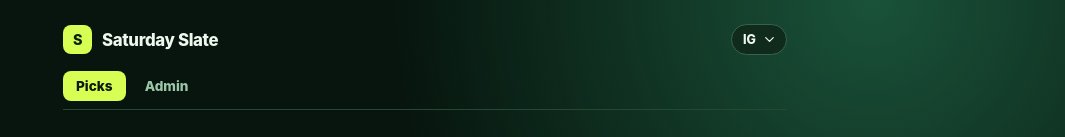
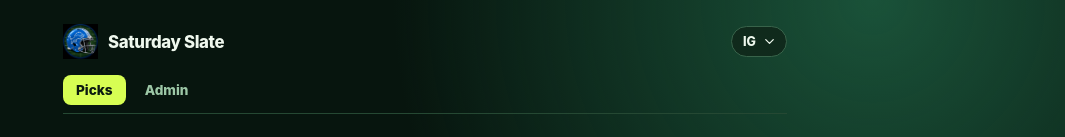
Before and after one commit to ihgold487/football-app, a React (Vite) app: page / in a window 1280 px wide. Shown: the top 137 px of the page, without its empty margins (215-1280 px from the left). Built offline with nearby package versions, Linux system fonts and the light colour scheme.

Commit message:
Add Wolverines to Lions helmet launch animation

```diff
--- a/src/App.jsx
+++ b/src/App.jsx
@@ -5,6 +5,8 @@ import { loadEspnFbsGames } from "./data/providers/espn";
 
 const LOCAL_PICKS_KEY = "saturday-slate-demo-picks-v1";
 const LOCAL_SLATE_KEY = "saturday-slate-local-slate-v1";
+const WOLVERINE_HELMET = `${import.meta.env.BASE_URL}icons/icon-512.png`;
+const LIONS_HELMET = `${import.meta.env.BASE_URL}helmets/lions-helmet.png`;
 const loadLocal = (key, fallback) => { try { return JSON.parse(localStorage.getItem(key)) || fallback; } catch { return fallback; } };
 
 function GameCard({ game, selection, onPick }) {
@@ -71,5 +73,5 @@ export default function App() {
   const [notice, setNotice] = useState("");
   useEffect(() => { localStorage.setItem(LOCAL_PICKS_KEY, JSON.stringify({ picks, totalPoints })); }, [picks, totalPoints]);
   function publishGames(nextGames) { setGames(nextGames); setPicks({}); setNotice("Your new slate is ready for local pick testing."); setPage("picks"); }
-  return <main className="app-shell"><header className="topbar"><div className="brand"><span className="brand-mark">S</span><span>Saturday Slate</span></div><button className="profile-button" type="button" aria-label="Open account menu">IG <ChevronDown size={15} /></button></header><nav className="page-nav" aria-label="Main navigation"><button className={page === "picks" ? "active" : ""} onClick={() => setPage("picks")} type="button">Picks</button><button className={page === "admin" ? "active" : ""} onClick={() => setPage("admin")} type="button">Admin</button></nav>{page === "admin" ? <AdminPage onPublish={publishGames} /> : <PicksPage games={games} picks={picks} setPicks={setPicks} totalPoints={totalPoints} setTotalPoints={setTotalPoints} notice={notice} setNotice={setNotice} />}</main>;
+  return <main className="app-shell"><header className="topbar"><div className="brand"><span aria-hidden="true" className="helmet-morph"><img className="helmet-wolverine" src={WOLVERINE_HELMET} /><img className="helmet-lions" src={LIONS_HELMET} /></span><span>Saturday Slate</span></div><button className="profile-button" type="button" aria-label="Open account menu">IG <ChevronDown size={15} /></button></header><nav className="page-nav" aria-label="Main navigation"><button className={page === "picks" ? "active" : ""} onClick={() => setPage("picks")} type="button">Picks</button><button className={page === "admin" ? "active" : ""} onClick={() => setPage("admin")} type="button">Admin</button></nav>{page === "admin" ? <AdminPage onPublish={publishGames} /> : <PicksPage games={games} picks={picks} setPicks={setPicks} totalPoints={totalPoints} setTotalPoints={setTotalPoints} notice={notice} setNotice={setNotice} />}</main>;
 }
--- a/src/index.css
+++ b/src/index.css
@@ -8,6 +8,10 @@ button { cursor: pointer; }
 .topbar { padding: 6px 0 28px; }
 .page-nav { display: flex; gap: 6px; margin: -12px 0 27px; padding-bottom: 8px; border-bottom: 1px solid #254833; }.page-nav button { padding: 7px 13px; border: 0; border-radius: 8px; color: #9cc7a6; background: transparent; font-size: .85rem; font-weight: 800; }.page-nav button.active { color: #0b1a10; background: #d7fe53; }
 .brand { display: flex; align-items: center; gap: 10px; font-size: 1.05rem; font-weight: 800; letter-spacing: -.02em; }
+.helmet-morph { position: relative; display: block; width: 35px; height: 35px; flex: none; perspective: 170px; }.helmet-morph img { position: absolute; inset: 0; width: 100%; height: 100%; object-fit: contain; transform-style: preserve-3d; backface-visibility: hidden; }.helmet-wolverine { animation: wolverine-turn 2.65s cubic-bezier(.22,.75,.25,1) .15s both; }.helmet-lions { animation: lions-turn 2.65s cubic-bezier(.22,.75,.25,1) .15s both; }
+@keyframes wolverine-turn { 0%, 34% { opacity: 1; transform: rotateY(0deg); } 49% { opacity: .2; transform: rotateY(88deg); } 50%, 100% { opacity: 0; transform: rotateY(90deg); } }
+@keyframes lions-turn { 0%, 49% { opacity: 0; transform: rotateY(-90deg); } 51% { opacity: .25; transform: rotateY(-86deg); } 68%, 100% { opacity: 1; transform: rotateY(0deg); } }
+@media (prefers-reduced-motion: reduce) { .helmet-wolverine { display: none; }.helmet-lions { animation: none; } }
 .brand-mark { display: grid; place-items: center; width: 29px; height: 29px; border-radius: 8px; color: #072010; background: #d7fe53; font-size: .9rem; }
 .profile-button, .score-chip { display: inline-flex; align-items: center; gap: 6px; border: 1px solid #38634a; border-radius: 999px; color: #eff8ee; background: #102a1c; }
 .profile-button { padding: 7px 9px 7px 11px; font-size: .78rem; font-weight: 800; }
```
Also changed, not shown: public/helmets/lions-helmet.png (added).
